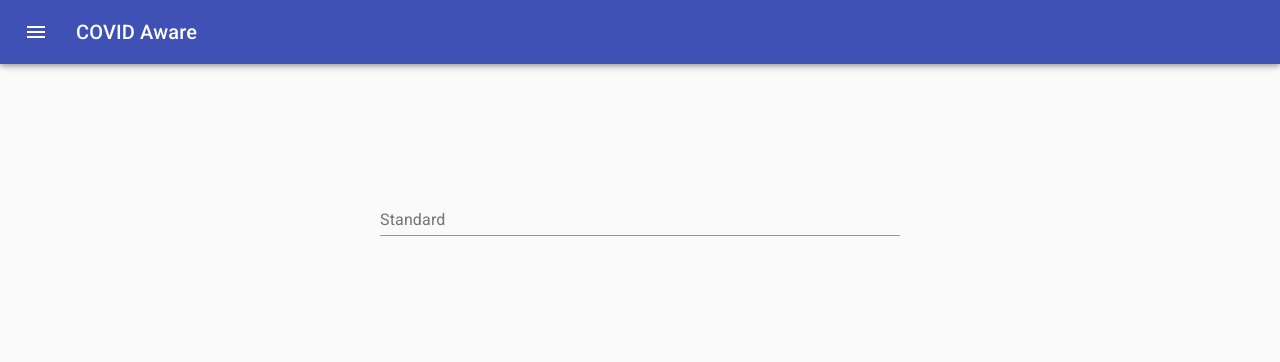
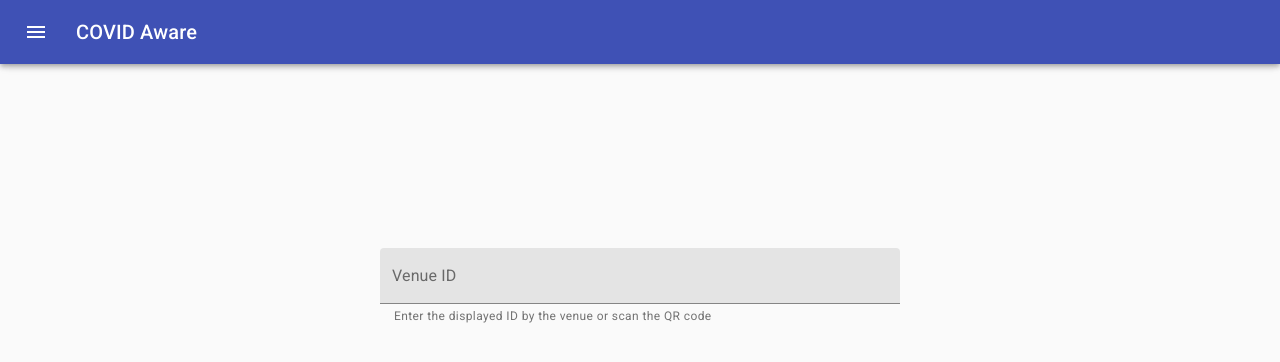
Before and after one commit to kx-chen/covid-aware, a React (Create React App) app in the folder frontend/covid-aware/: page / in a window 1280 px wide. Shown: the top 362 px of the page. Built offline with nearby package versions, Linux system fonts and the light colour scheme.

Commit message:
Cleaned up front page

```diff
--- a/frontend/covid-aware/src/App.js
+++ b/frontend/covid-aware/src/App.js
@@ -103,16 +103,26 @@ export default function PersistentDrawerLeft() {
             <div className={classes.drawerHeader} />
             <Container
                 maxWidth="sm"
-                style={{ height: "100vh", paddingLeft: 40, paddingRight: 40, paddingTop: 100 }}
+                style={{
+                    height: "100%",
+                    paddingLeft: 40,
+                    paddingRight: 40,
+                    paddingTop: "10rem",
+                }}
             >
+
                 <TextField
-                    id="standard-basic"
-            label="Standard"
-            style={{
-              width: "100%",
-            }}
-          />
-        </Container>
+                    id="filled-password-input"
+                    label="Venue ID"
+                    helperText="Enter the displayed ID by the venue or scan the QR code"
+                    type="text"
+                    autoComplete="current-password"
+                    variant="filled"
+                    style={{
+                        width: "100%",
+                    }}
+                />
+            </Container>
         {/* <Typography paragraph>
                   Lorem ipsum dolor sit amet, consectetur adipiscing elit, sed do eiusmod tempor incididunt
                   ut labore et dolore magna aliqua. Rhoncus dolor purus non enim praesent elementum
```
Also changed, not shown: 1 other file (tests, documents, lock files or other folders).
